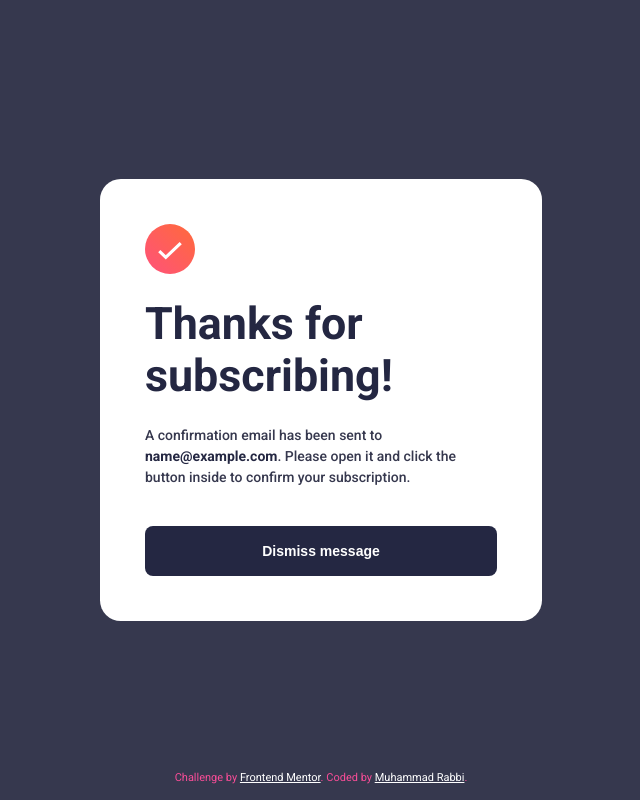
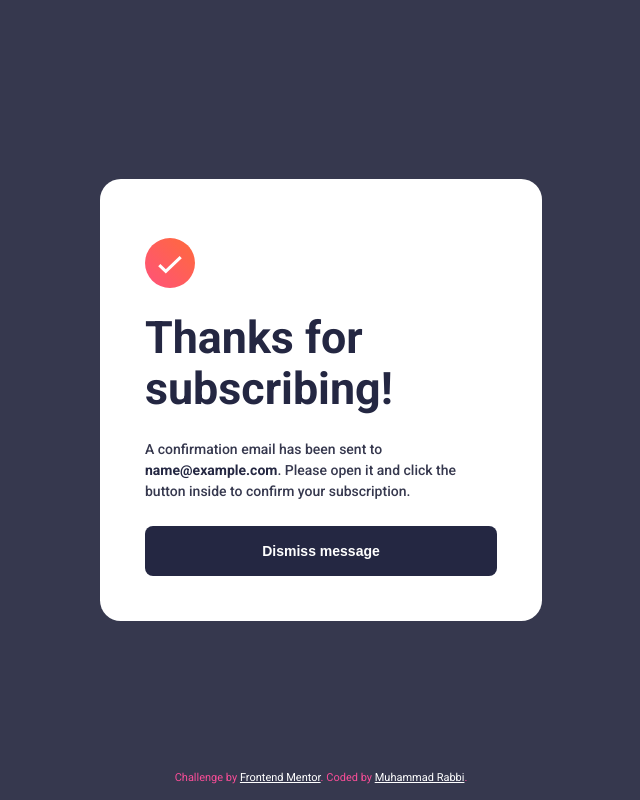
Before and after one commit to MuhammadRabbi84/Newsletter-sign-up-form-with-success-message, a plain HTML site: page index.html in a window 1280 px wide. Both pictures are taken after typing "name@example.com" into the empty fields and a click on the button "Subscribe to monthly newsletter". Shown: the whole page, without its empty margins (319-959 px from the left). Drawn offline with Linux system fonts and the light colour scheme.

Commit message:
Fixed success message

```diff
--- a/css/media.css
+++ b/css/media.css
@@ -1,6 +1,10 @@
 @media screen and (min-width: 26.563rem) {
     body{
         padding: 2rem;
+        height: 100vh;
+        display: flex;
+        align-items: center;
+        justify-content: center;
     }
     .mb-illustration{
         display: none;
@@ -13,15 +17,24 @@
         margin: 0 auto;
         border-radius: 1rem;
     }
+    .success-container.show-success{
+        /* align-content: center; */
+    }
+    .success-container{
+        width: 25rem;
+        height: 25rem;
+        padding: 1.5rem;
+    }
+    .success{
+        height: 100%;
+        width: 100%;
+    }
+    .success-desc{
+        padding-block-end: 1.5rem;
+    }
 }
 
 @media screen and (min-width: 53.125rem) {
-    body{
-        height: 100vh;
-        display: flex;
-        align-items: center;
-        justify-content: center;
-    }
     .main-container{
         padding: 1.3rem;
         border-radius: 1.3rem;
@@ -60,11 +73,6 @@
     .instructions{
         padding: 2rem 0 2rem 0;
     }
-    .success-container{
-        width: 25rem;
-        height: 25rem;
-        padding: 1.5rem;
-    }
     .success-title{
         line-height: 1.15;
         font-size: 2.8rem;
@@ -89,6 +97,5 @@
     .attribution a:hover{
         text-decoration: none;
         color:  hsl(0, 4%, 89%);
-
     }
 }
--- a/css/style.css
+++ b/css/style.css
@@ -118,19 +118,21 @@ label{
 }
 .success-container{
     height: 100vh;
-    padding: 8rem 1.4rem 2rem 1.4rem;
+    overflow: hidden;
+    padding: 2rem 1.5rem;
 }
 .form-container.hide-form{
     display: none;
 }
 .success-container.show-success{
-    display: block;
+    display: grid;
+    align-content: flex-end;
 }
 .success{
-    height: 100%;
     display: flex;
     flex-direction: column;
     justify-content: space-between;
+    height: 80vh;
 }
 .success-message img{
     height: 3.125rem;
```
